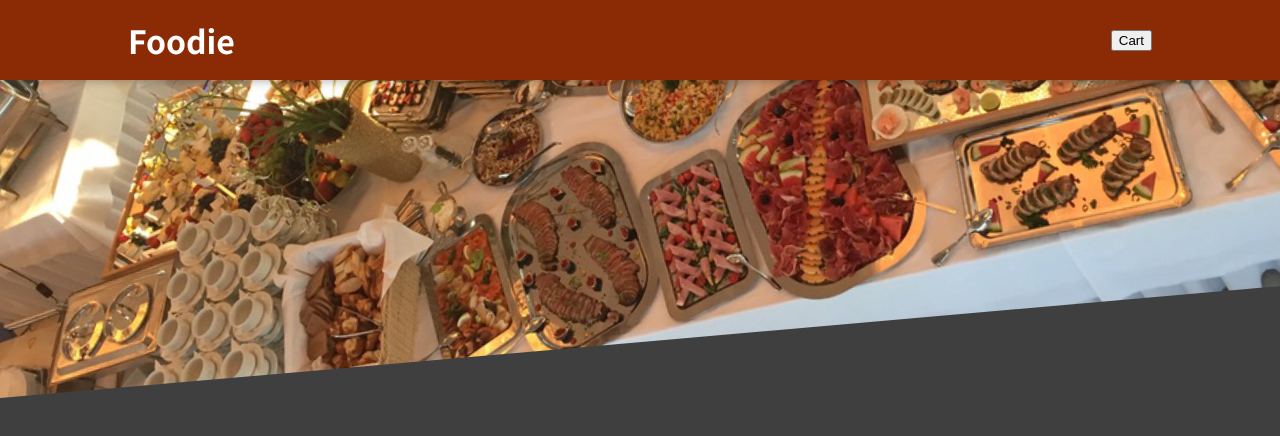
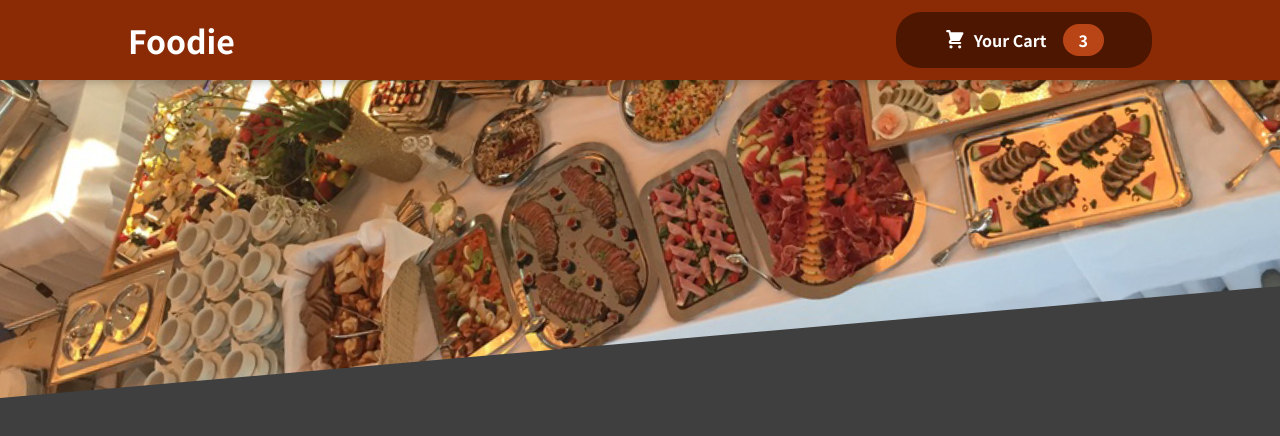
Before and after one commit to pohsienhsu/Foodie, a React (Create React App) app: page / in a window 1280 px wide. Shown: the top 436 px of the page. Built offline with nearby package versions, Linux system fonts and the light colour scheme.

Commit message:
Create Cart button component & Cart icon component

```diff
--- /dev/null
+++ b/src/components/Cart/CartIcon.js
@@ -0,0 +1,13 @@
+const CartIcon = () => {
+  return (
+    <svg
+      xmlns='http://www.w3.org/2000/svg'
+      viewBox='0 0 20 20'
+      fill='currentColor'
+    >
+      <path d='M3 1a1 1 0 000 2h1.22l.305 1.222a.997.997 0 00.01.042l1.358 5.43-.893.892C3.74 11.846 4.632 14 6.414 14H15a1 1 0 000-2H6.414l1-1H14a1 1 0 00.894-.553l3-6A1 1 0 0017 3H6.28l-.31-1.243A1 1 0 005 1H3zM16 16.5a1.5 1.5 0 11-3 0 1.5 1.5 0 013 0zM6.5 18a1.5 1.5 0 100-3 1.5 1.5 0 000 3z' />
+    </svg>
+  );
+};
+
+export default CartIcon;
--- a/src/components/Layout/Header.js
+++ b/src/components/Layout/Header.js
@@ -1,4 +1,5 @@
 import React from 'react';
+import HeaderCartButton from './HeaderCartButton';
 
 import styles from "./Header.module.css";
 
@@ -9,7 +10,7 @@
     <React.Fragment>
       <header className={styles.header}>
         <h1>Foodie</h1>
-        <button>Cart</button>
+        <HeaderCartButton />
       </header>
       <div className={styles['main-image']}>
         <img src={mealsImg} alt="table full of tasty food"/>
--- /dev/null
+++ b/src/components/Layout/HeaderCartButton.js
@@ -0,0 +1,20 @@
+import React from 'react';
+import CartIcon from '../Cart/CartIcon';
+
+import styles from './HeaderCartButton.module.css';
+
+const HeaderCartButton = (props) => {
+  return (
+    <button className={styles.button}>
+      <span className={styles.icon}>
+        <CartIcon />
+      </span>
+      <span>Your Cart</span>
+      <span className={styles.badge}>
+        3
+      </span>
+    </button>
+  )
+}
+
+export default HeaderCartButton;
--- /dev/null
+++ b/src/components/Layout/HeaderCartButton.module.css
@@ -0,0 +1,59 @@
+.button {
+  cursor: pointer;
+  font: inherit;
+  border: none;
+  background-color: #4d1601;
+  color: white;
+  padding: 0.75rem 3rem;
+  display: flex;
+  justify-content: space-around;
+  align-items: center;
+  border-radius: 25px;
+  font-weight: bold;
+}
+
+.button:hover,
+.button:active {
+  background-color: #2c0d00;
+}
+
+.icon {
+  width: 1.35rem;
+  height: 1.35rem;
+  margin-right: 0.5rem;
+}
+
+.badge {
+  background-color: #b94517;
+  padding: 0.25rem 1rem;
+  border-radius: 25px;
+  margin-left: 1rem;
+  font-weight: bold;
+}
+
+.button:hover .badge,
+.button:active .badge {
+  background-color: #92320c;
+}
+
+.bump {
+  animation: bump 300ms ease-out;
+}
+
+@keyframes bump {
+  0% {
+    transform: scale(1);
+  }
+  10% {
+    transform: scale(0.9);
+  }
+  30% {
+    transform: scale(1.1);
+  }
+  50% {
+    transform: scale(1.15);
+  }
+  100% {
+    transform: scale(1);
+  }
+}
```
